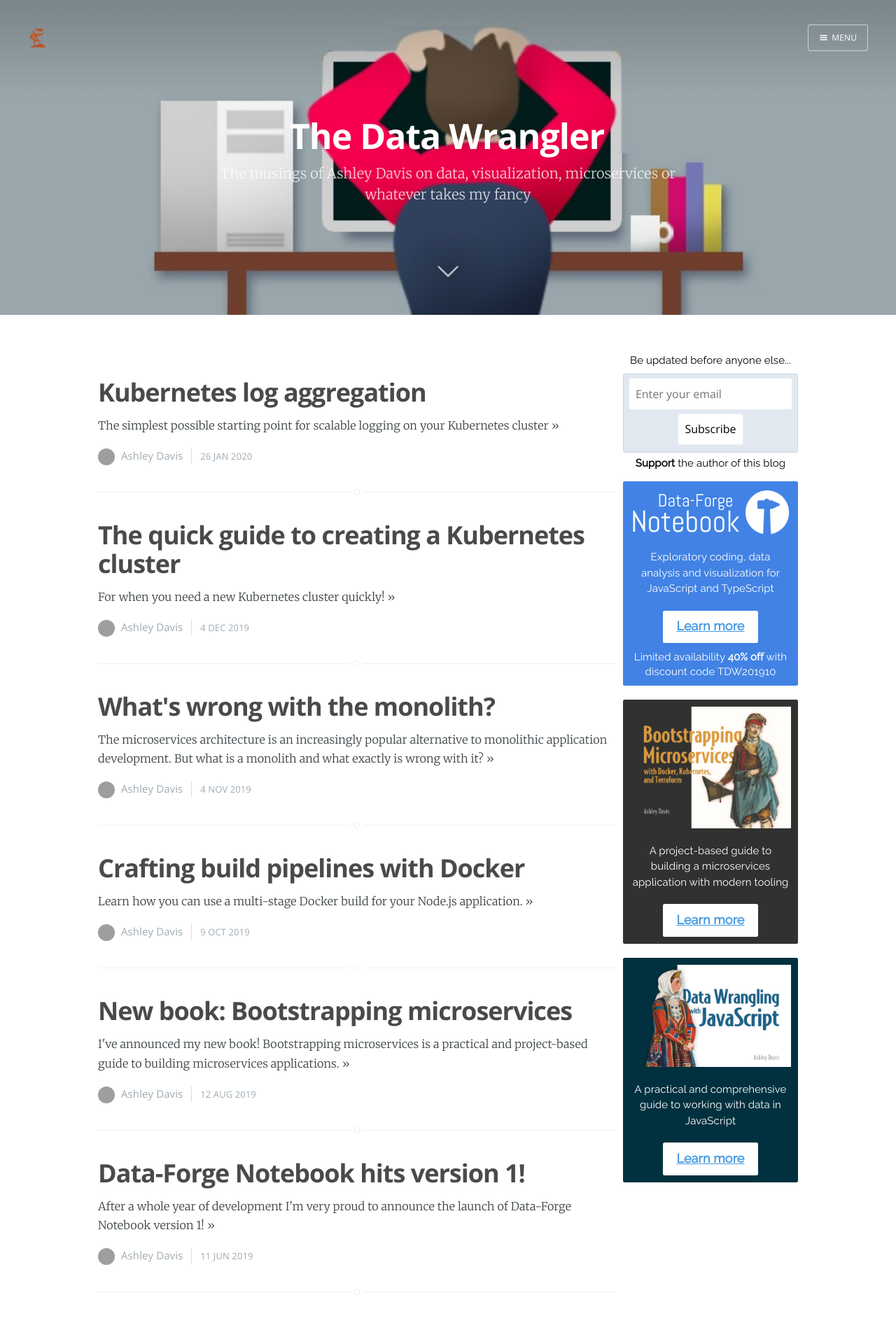
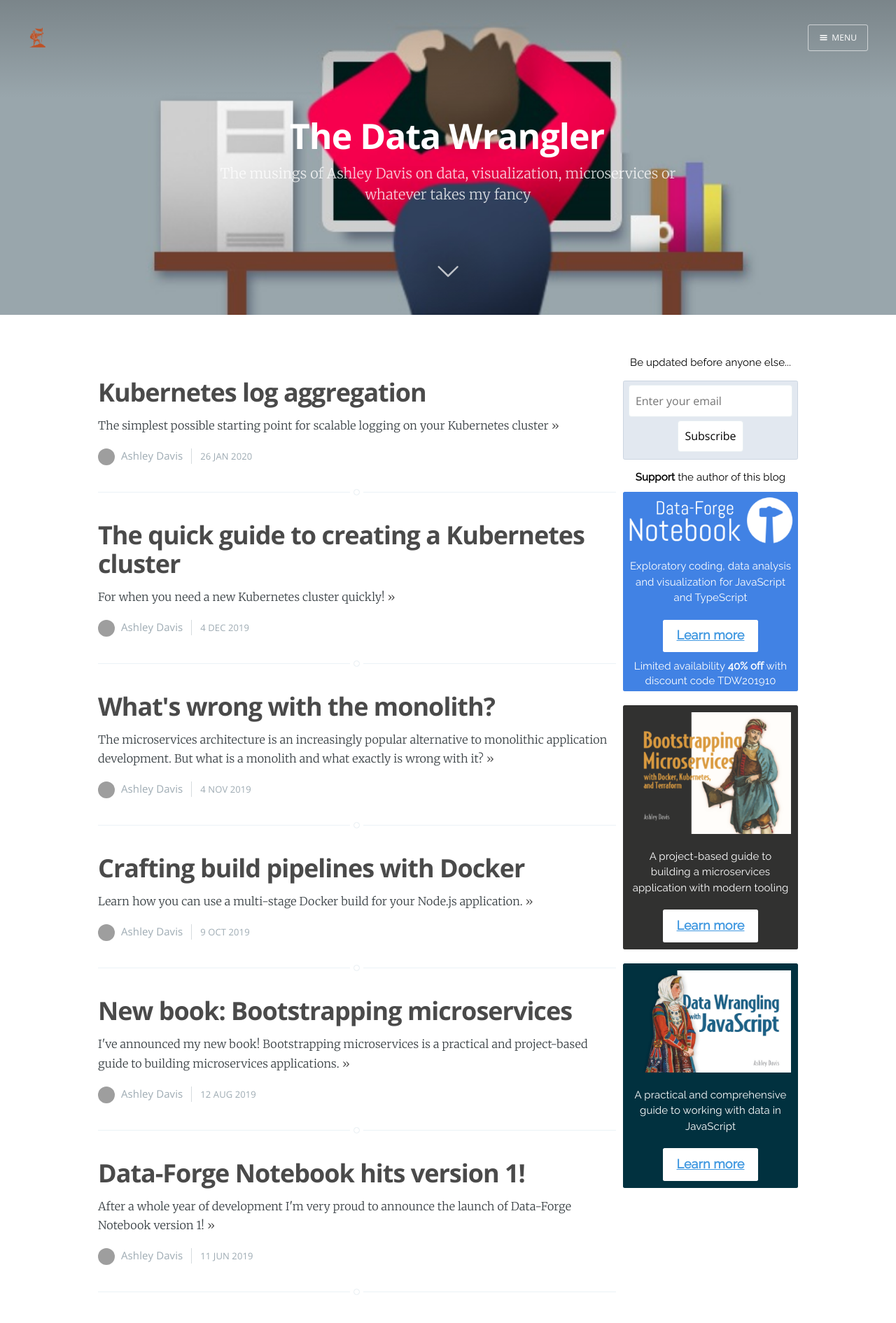
Before and after one commit to ashleydavis/the-data-wrangler-blog, a Jekyll site: the page built from index.md, in a window 1280 px wide. Shown: the top 1891 px of the page at 70% size. Built offline with Jekyll 4.4.1, drawn with Linux system fonts in a browser that asks for light colours; comment, search, counter and statistics services are not loaded; grey boxes are pictures that could not be loaded.

Commit message:
Tweaked margins.

```diff
--- a/_includes/support.html
+++ b/_includes/support.html
@@ -1,14 +1,14 @@
 <aside>
-    <div class="dfn-ad text-2xl text-black text-center">Be updated before anyone else...</div>
+    <div class="mt-1 dfn-ad text-2xl text-black text-center">Be updated before anyone else...</div>
     <div
-        class="mt-1 p-2 dfn-ad text-black border border-solid border-gray-400 bg-gray-300 rounded"
+        class="mt-4 p-2 dfn-ad text-black border border-solid border-gray-400 bg-gray-300 rounded"
         >
         {% include subscribe.html %}
     </div>
 
-    <div class="dfn-ad text-2xl text-black text-center"><b>Support</b> the author of this blog</div>
+    <div class="dfn-ad mt-4 text-2xl text-black text-center"><b>Support</b> the author of this blog</div>
     <div
-        class="flex flex-col items-center text-center border rounded p-4 mt-4 dfn-ad"
+        class="flex flex-col items-center text-center border rounded p-2 mt-2 dfn-ad"
         style="background-color: #4182E4;"
         >
         <a
```
